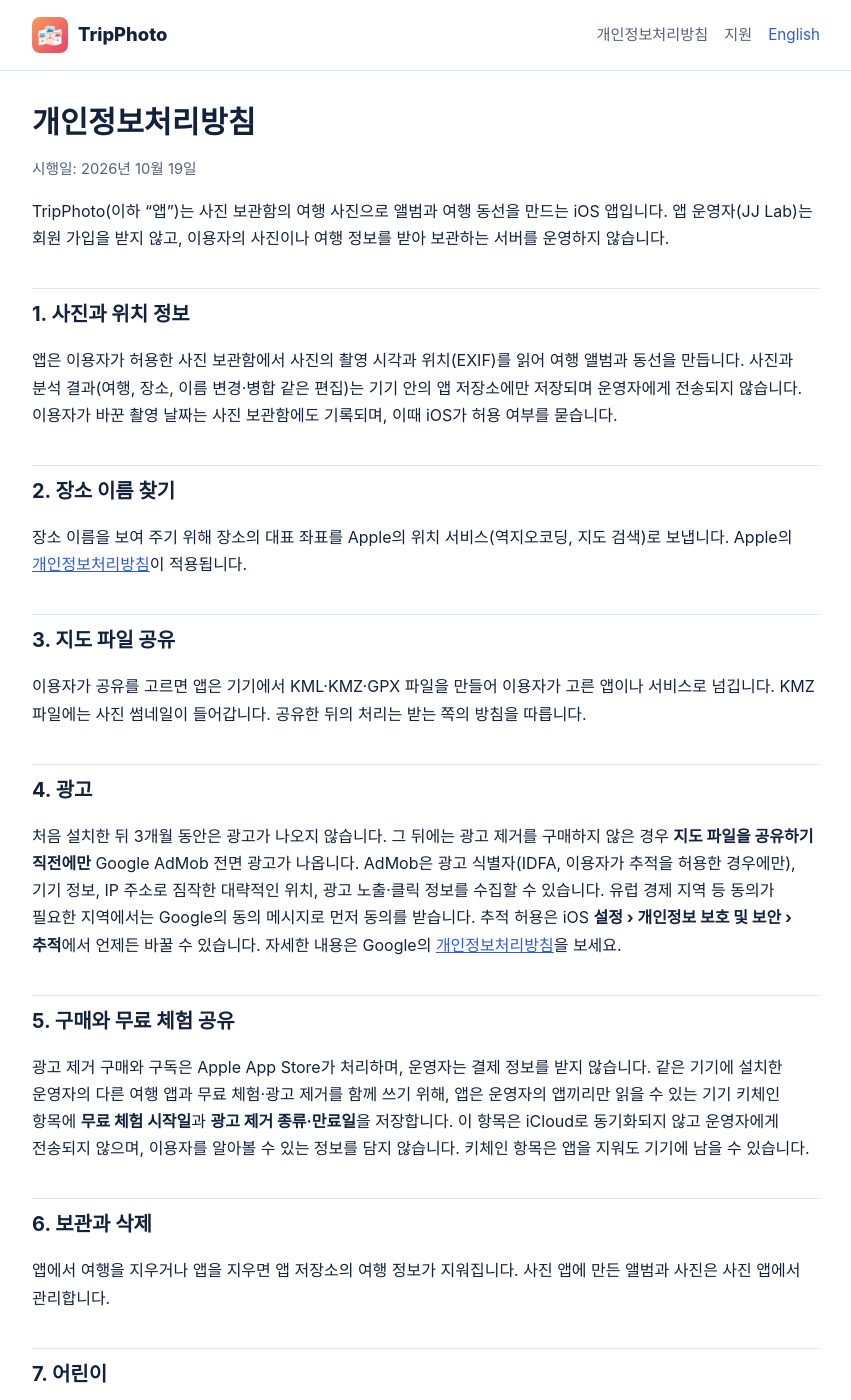
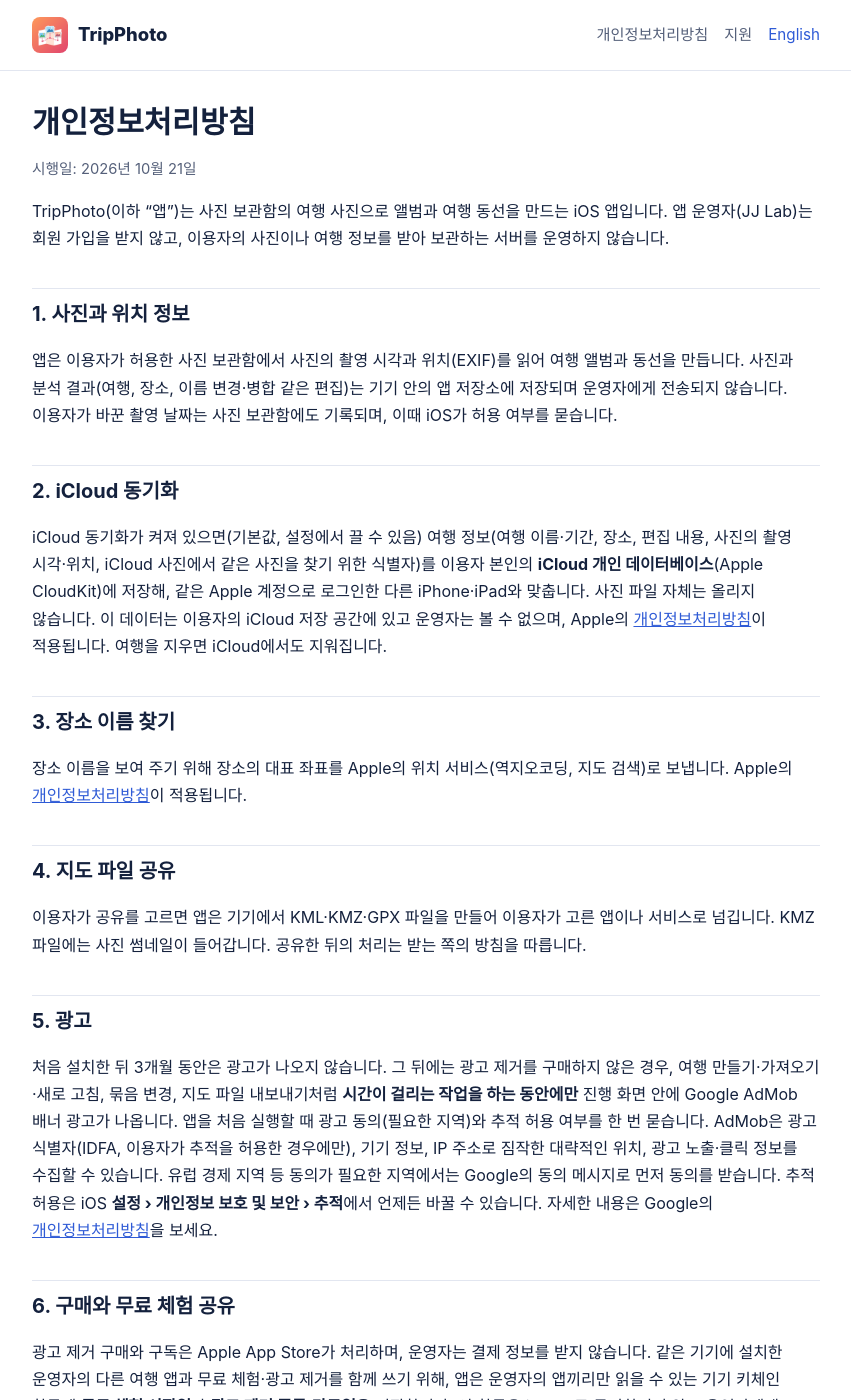
Before and after one commit to yjinchoi/tripphoto-support, a Jekyll site: the page built from privacy.md, in a window 1280 px wide and 1400 px high. Shown: the whole window, without its empty margins (214-1065 px from the left). Built offline with Jekyll 4.4.1, drawn with Linux system fonts in a browser that asks for light colours; some of the changed text lies outside the part shown.

Commit message:
Privacy policy: iCloud sync, ads only during longer tasks, consent asked at first launch (TripPhoto 1.1)

```diff
--- a/privacy.md
+++ b/privacy.md
@@ -7,34 +7,37 @@ description: TripPhoto 앱이 어떤 정보를 어디에 저장하고 누구에
 ---
 # 개인정보처리방침
 
-<p class="meta">시행일: 2026년 10월 19일</p>
+<p class="meta">시행일: 2026년 10월 21일</p>
 
 TripPhoto(이하 "앱")는 사진 보관함의 여행 사진으로 앨범과 여행 동선을 만드는 iOS 앱입니다. 앱 운영자(JJ Lab)는 회원 가입을 받지 않고, 이용자의 사진이나 여행 정보를 받아 보관하는 서버를 운영하지 않습니다.
 
 ## 1. 사진과 위치 정보
-앱은 이용자가 허용한 사진 보관함에서 사진의 촬영 시각과 위치(EXIF)를 읽어 여행 앨범과 동선을 만듭니다. 사진과 분석 결과(여행, 장소, 이름 변경·병합 같은 편집)는 기기 안의 앱 저장소에만 저장되며 운영자에게 전송되지 않습니다. 이용자가 바꾼 촬영 날짜는 사진 보관함에도 기록되며, 이때 iOS가 허용 여부를 묻습니다.
+앱은 이용자가 허용한 사진 보관함에서 사진의 촬영 시각과 위치(EXIF)를 읽어 여행 앨범과 동선을 만듭니다. 사진과 분석 결과(여행, 장소, 이름 변경·병합 같은 편집)는 기기 안의 앱 저장소에 저장되며 운영자에게 전송되지 않습니다. 이용자가 바꾼 촬영 날짜는 사진 보관함에도 기록되며, 이때 iOS가 허용 여부를 묻습니다.
 
-## 2. 장소 이름 찾기
+## 2. iCloud 동기화
+iCloud 동기화가 켜져 있으면(기본값, 설정에서 끌 수 있음) 여행 정보(여행 이름·기간, 장소, 편집 내용, 사진의 촬영 시각·위치, iCloud 사진에서 같은 사진을 찾기 위한 식별자)를 이용자 본인의 **iCloud 개인 데이터베이스**(Apple CloudKit)에 저장해, 같은 Apple 계정으로 로그인한 다른 iPhone·iPad와 맞춥니다. 사진 파일 자체는 올리지 않습니다. 이 데이터는 이용자의 iCloud 저장 공간에 있고 운영자는 볼 수 없으며, Apple의 [개인정보처리방침](https://www.apple.com/kr/legal/privacy/)이 적용됩니다. 여행을 지우면 iCloud에서도 지워집니다.
+
+## 3. 장소 이름 찾기
 장소 이름을 보여 주기 위해 장소의 대표 좌표를 Apple의 위치 서비스(역지오코딩, 지도 검색)로 보냅니다. Apple의 [개인정보처리방침](https://www.apple.com/kr/legal/privacy/)이 적용됩니다.
 
-## 3. 지도 파일 공유
+## 4. 지도 파일 공유
 이용자가 공유를 고르면 앱은 기기에서 KML·KMZ·GPX 파일을 만들어 이용자가 고른 앱이나 서비스로 넘깁니다. KMZ 파일에는 사진 썸네일이 들어갑니다. 공유한 뒤의 처리는 받는 쪽의 방침을 따릅니다.
 
-## 4. 광고
-처음 설치한 뒤 3개월 동안은 광고가 나오지 않습니다. 그 뒤에는 광고 제거를 구매하지 않은 경우 **지도 파일을 공유하기 직전에만** Google AdMob 전면 광고가 나옵니다. AdMob은 광고 식별자(IDFA, 이용자가 추적을 허용한 경우에만), 기기 정보, IP 주소로 짐작한 대략적인 위치, 광고 노출·클릭 정보를 수집할 수 있습니다. 유럽 경제 지역 등 동의가 필요한 지역에서는 Google의 동의 메시지로 먼저 동의를 받습니다. 추적 허용은 iOS **설정 › 개인정보 보호 및 보안 › 추적**에서 언제든 바꿀 수 있습니다. 자세한 내용은 Google의 [개인정보처리방침](https://policies.google.com/privacy)을 보세요.
+## 5. 광고
+처음 설치한 뒤 3개월 동안은 광고가 나오지 않습니다. 그 뒤에는 광고 제거를 구매하지 않은 경우, 여행 만들기·가져오기·새로 고침, 묶음 변경, 지도 파일 내보내기처럼 **시간이 걸리는 작업을 하는 동안에만** 진행 화면 안에 Google AdMob 배너 광고가 나옵니다. 앱을 처음 실행할 때 광고 동의(필요한 지역)와 추적 허용 여부를 한 번 묻습니다. AdMob은 광고 식별자(IDFA, 이용자가 추적을 허용한 경우에만), 기기 정보, IP 주소로 짐작한 대략적인 위치, 광고 노출·클릭 정보를 수집할 수 있습니다. 유럽 경제 지역 등 동의가 필요한 지역에서는 Google의 동의 메시지로 먼저 동의를 받습니다. 추적 허용은 iOS **설정 › 개인정보 보호 및 보안 › 추적**에서 언제든 바꿀 수 있습니다. 자세한 내용은 Google의 [개인정보처리방침](https://policies.google.com/privacy)을 보세요.
 
-## 5. 구매와 무료 체험 공유
+## 6. 구매와 무료 체험 공유
 광고 제거 구매와 구독은 Apple App Store가 처리하며, 운영자는 결제 정보를 받지 않습니다.
 같은 기기에 설치한 운영자의 다른 여행 앱과 무료 체험·광고 제거를 함께 쓰기 위해, 앱은 운영자의 앱끼리만 읽을 수 있는 기기 키체인 항목에 **무료 체험 시작일**과 **광고 제거 종류·만료일**을 저장합니다. 이 항목은 iCloud로 동기화되지 않고 운영자에게 전송되지 않으며, 이용자를 알아볼 수 있는 정보를 담지 않습니다. 키체인 항목은 앱을 지워도 기기에 남을 수 있습니다.
 
-## 6. 보관과 삭제
-앱에서 여행을 지우거나 앱을 지우면 앱 저장소의 여행 정보가 지워집니다. 사진 앱에 만든 앨범과 사진은 사진 앱에서 관리합니다.
+## 7. 보관과 삭제
+앱에서 여행을 지우면 기기와 iCloud에서 여행 정보가 지워집니다. 앱을 지우면 기기의 여행 정보가 지워지며, iCloud에 남은 정보는 iOS **설정 › Apple 계정 › iCloud › 저장 공간 관리**에서 지울 수 있습니다. 사진 앱에 만든 앨범과 사진은 사진 앱에서 관리합니다.
 
-## 7. 어린이
+## 8. 어린이
 앱은 어린이를 대상으로 하지 않으며, 어린이의 정보를 알면서 수집하지 않습니다.
 
-## 8. 변경
+## 9. 변경
 이 방침을 바꾸면 이 페이지에 새 시행일과 함께 올립니다.
 
-## 9. 문의
+## 10. 문의
 [jjlab-support@googlegroups.com](mailto:jjlab-support@googlegroups.com)
```
Also changed, not shown: en/privacy.md (+15 -12 lines).
